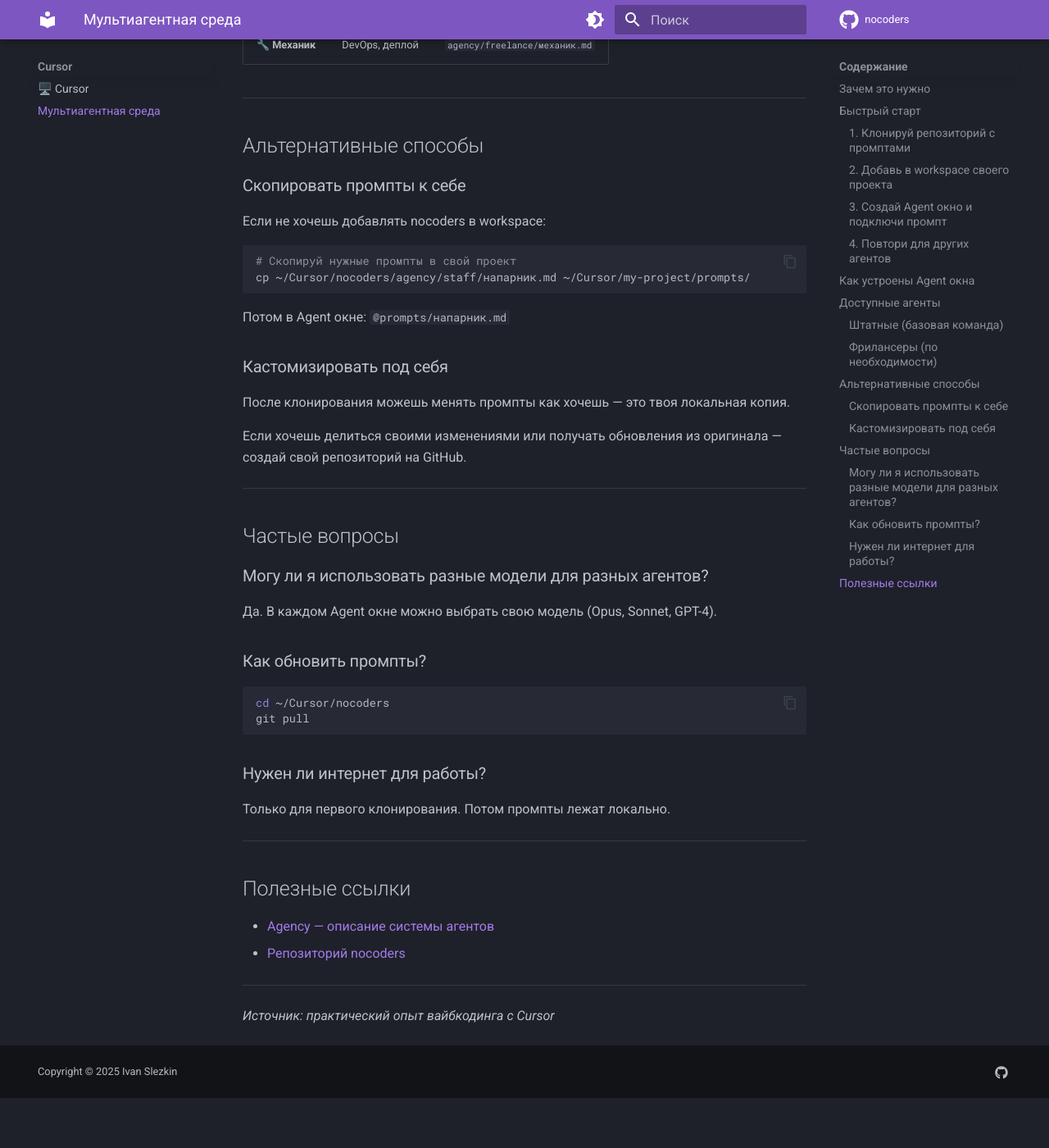
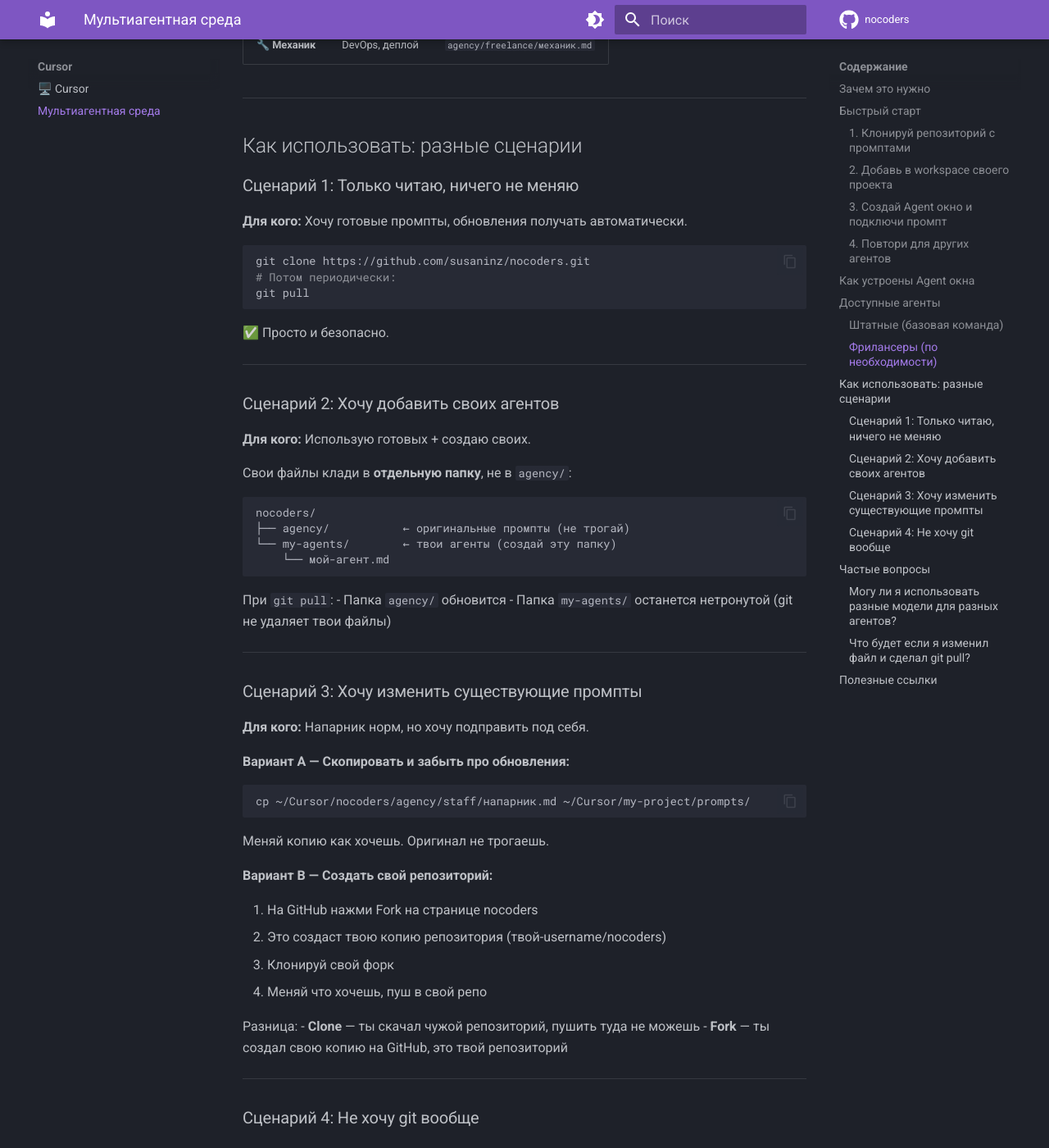
Before and after one commit to susaninz/nocoders, an MkDocs documentation site: the page built from docs/cursor/multi-agent.md, in a window 1280 px wide and 1400 px high, scrolled down 2559 px. Shown: the whole window at 82% size. Built offline with MkDocs 1.6.1 and Material for MkDocs 9.7.7, drawn with Linux system fonts in a browser that asks for light colours; comment, search, counter and statistics services are not loaded; before the commit the page ends 3898 px from its top, so only the background shows below that; some of the changed text lies outside the part shown.

Commit message:
docs: add detailed usage scenarios for different needs

````diff
--- a/docs/cursor/multi-agent.md
+++ b/docs/cursor/multi-agent.md
@@ -103,24 +103,76 @@ Cursor
 
 ---
 
-## Альтернативные способы
+## Как использовать: разные сценарии
 
-### Скопировать промпты к себе
+### Сценарий 1: Только читаю, ничего не меняю
 
-Если не хочешь добавлять nocoders в workspace:
+**Для кого:** Хочу готовые промпты, обновления получать автоматически.
 
 ```bash
-# Скопируй нужные промпты в свой проект
+git clone https://github.com/susaninz/nocoders.git
+# Потом периодически:
+git pull
+```
+
+✅ Просто и безопасно.
+
+---
+
+### Сценарий 2: Хочу добавить своих агентов
+
+**Для кого:** Использую готовых + создаю своих.
+
+Свои файлы клади в **отдельную папку**, не в `agency/`:
+
+```
+nocoders/
+├── agency/           ← оригинальные промпты (не трогай)
+└── my-agents/        ← твои агенты (создай эту папку)
+    └── мой-агент.md
+```
+
+При `git pull`:
+- Папка `agency/` обновится
+- Папка `my-agents/` останется нетронутой (git не удаляет твои файлы)
+
+---
+
+### Сценарий 3: Хочу изменить существующие промпты
+
+**Для кого:** Напарник норм, но хочу подправить под себя.
+
+**Вариант A — Скопировать и забыть про обновления:**
+
+```bash
 cp ~/Cursor/nocoders/agency/staff/напарник.md ~/Cursor/my-project/prompts/
 ```
 
-Потом в Agent окне: `@prompts/напарник.md`
+Меняй копию как хочешь. Оригинал не трогаешь.
 
-### Кастомизировать под себя
+**Вариант B — Создать свой репозиторий:**
 
-После клонирования можешь менять промпты как хочешь — это твоя локальная копия.
+1. На GitHub нажми Fork на странице nocoders
+2. Это создаст твою копию репозитория (твой-username/nocoders)
+3. Клонируй свой форк
+4. Меняй что хочешь, пуш в свой репо
 
-Если хочешь делиться своими изменениями или получать обновления из оригинала — создай свой репозиторий на GitHub.
+Разница:
+- **Clone** — ты скачал чужой репозиторий, пушить туда не можешь
+- **Fork** — ты создал свою копию на GitHub, это твой репозиторий
+
+---
+
+### Сценарий 4: Не хочу git вообще
+
+**Для кого:** Git это сложно, просто дайте файлы.
+
+1. Открой https://github.com/susaninz/nocoders
+2. Найди нужный md файл
+3. Нажми "Raw" → скопируй текст
+4. Вставь в свой файл
+
+Или скачай весь репозиторий как ZIP (кнопка Code → Download ZIP).
 
 ---
 
@@ -130,16 +182,11 @@ cp ~/Cursor/nocoders/agency/staff/напарник.md ~/Cursor/my-project/prompt
 
 Да. В каждом Agent окне можно выбрать свою модель (Opus, Sonnet, GPT-4).
 
-### Как обновить промпты?
+### Что будет если я изменил файл и сделал git pull?
 
-```bash
-cd ~/Cursor/nocoders
-git pull
-```
+Git скажет что есть конфликт и попросит разобраться. Твои изменения не пропадут, но надо будет решить конфликт вручную.
 
-### Нужен ли интернет для работы?
-
-Только для первого клонирования. Потом промпты лежат локально.
+**Совет:** Не меняй оригинальные файлы. Создавай копии или свою папку.
 
 ---
 
````
